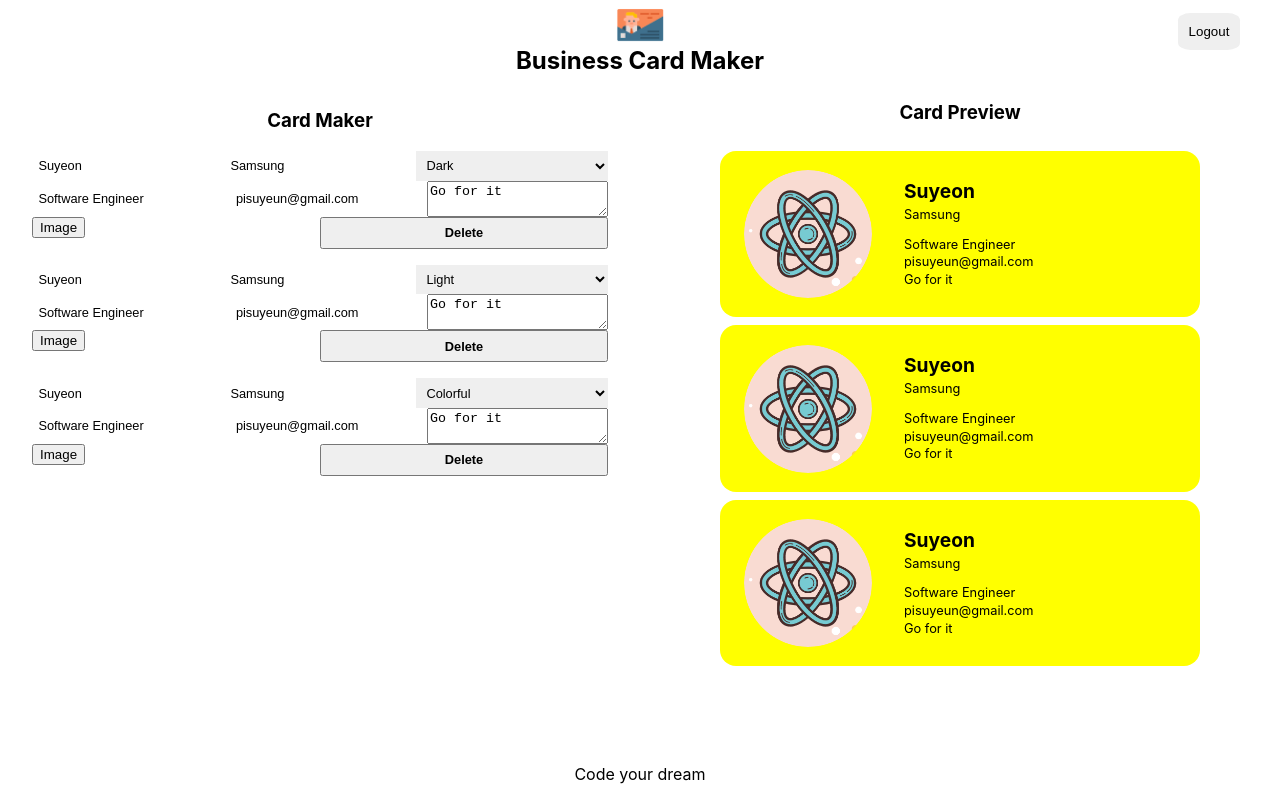
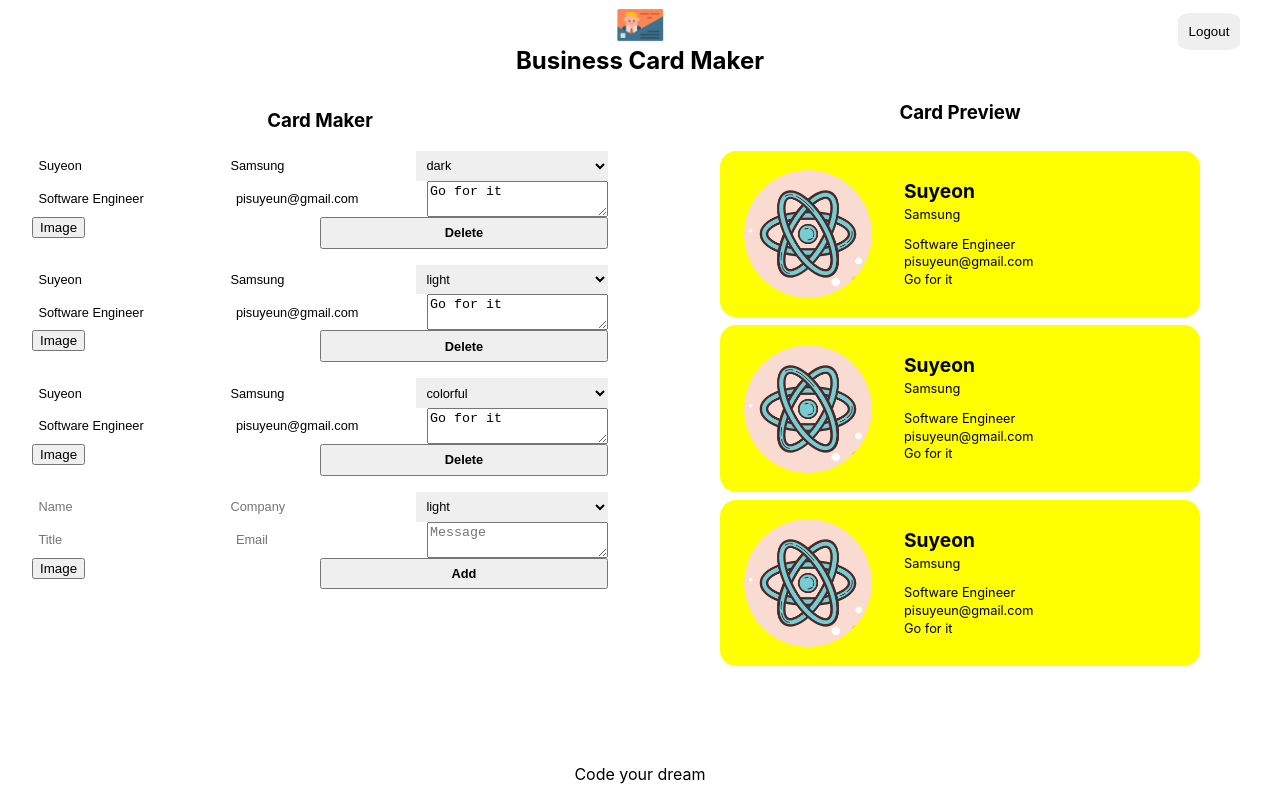
Before and after one commit to suyeonpi/card-maker, a React (Create React App) app: page /maker in a window 1280 px wide. Built offline with nearby package versions, Linux system fonts and the light colour scheme; no server answers; sample sign-in values are in the browser's storage.

Commit message:
Add card add form component

```diff
--- /dev/null
+++ b/src/components/card_add_form/card_add_form.jsx
@@ -0,0 +1,86 @@
+import React, { useRef } from "react";
+import Button from "../button/button";
+import ImageFileInput from "../image_file_input/image_file_input";
+import styles from "./card_add_form.module.css";
+
+const CardAddForm = ({ onAdd }) => {
+  const formRef = useRef();
+  const nameRef = useRef();
+  const companyRef = useRef();
+  const themeRef = useRef();
+  const titleRef = useRef();
+  const emailRef = useRef();
+  const messageRef = useRef();
+
+  const onSubmit = (e) => {
+    e.preventDefault();
+    const card = {
+      id: Date.now(), //uuid
+      name: nameRef.current.value || "",
+      company: companyRef.current.value || "",
+      theme: themeRef.current.value,
+      title: titleRef.current.value || "",
+      email: emailRef.current.value || "",
+      message: messageRef.current.value || "",
+      fileName: "",
+      fileURL: "",
+    };
+    formRef.current.reset();
+    onAdd(card);
+  };
+
+  return (
+    <form ref={formRef} className={styles.form}>
+      <input
+        ref={nameRef}
+        className={styles.input}
+        type="text"
+        name="name"
+        placeholder="Name"
+      />
+      <input
+        ref={companyRef}
+        className={styles.input}
+        type="text"
+        name="company"
+        placeholder="Company"
+      />
+      <select
+        ref={themeRef}
+        className={styles.select}
+        name="theme"
+        placeholder="Theme"
+      >
+        <option placeholder="light">light</option>
+        <option placeholder="dark">dark</option>
+        <option placeholder="colorful">colorful</option>
+      </select>
+      <input
+        ref={titleRef}
+        className={styles.input}
+        type="text"
+        name="title"
+        placeholder="Title"
+      />
+      <input
+        ref={emailRef}
+        className={styles.input}
+        type="text"
+        name="email"
+        placeholder="Email"
+      />
+      <textarea
+        ref={messageRef}
+        className={styles.textares}
+        name="message"
+        placeholder="Message"
+      />
+      <div className={styles.fileInput}>
+        <ImageFileInput />
+      </div>
+      <Button name="Add" onClick={onSubmit} />
+    </form>
+  );
+};
+
+export default CardAddForm;
--- /dev/null
+++ b/src/components/card_add_form/card_add_form.module.css
@@ -0,0 +1,45 @@
+@value makerBlack, makerWhite from '../../common/colors.css';
+
+.form {
+  display: flex;
+  width: 100%;
+  flex-wrap: wrap;
+  border-top: 1px solid makerBlack;
+  border-left: 1px solid makerBlack;
+  margin-bottom: 1em;
+}
+
+.input,
+.textarea,
+.select,
+.button,
+.fileInput {
+  font-size: 0.8rem;
+  width: 100%;
+  border: 0;
+  padding: 0.5em;
+  border-bottom: 1px solid makerBlack;
+  border-right: 1px solid makerBlack;
+  background: makerWhite;
+}
+
+.input,
+.select {
+  flex: 1 1 30%;
+}
+
+.fileInput {
+  padding: 0;
+  flex: 1 1 50%;
+}
+
+.input:focus,
+.textarea:focus,
+.select:focus,
+.button:focus {
+  outline: 0;
+}
+
+.textarea {
+  flex-basis: 100%;
+}
--- a/src/components/card_edit_form/card_edit_form.jsx
+++ b/src/components/card_edit_form/card_edit_form.jsx
@@ -15,7 +15,9 @@
     fileURL,
   } = card;
 
-  const onSubmit = () => {};
+  const onSubmit = (e) => {
+    e.preventDefault();
+  };
 
   return (
     <form className={styles.form}>
@@ -27,9 +29,9 @@
         value={company}
       />
       <select className={styles.select} name="theme" value={theme}>
-        <option value="light">Light</option>
-        <option value="dark">Dark</option>
-        <option value="colorful">Colorful</option>
+        <option value="light">light</option>
+        <option value="dark">dark</option>
+        <option value="colorful">colorful</option>
       </select>
       <input className={styles.input} type="text" name="title" value={title} />
       <input className={styles.input} type="text" name="email" value={email} />
--- a/src/components/editor/editor.jsx
+++ b/src/components/editor/editor.jsx
@@ -1,14 +1,16 @@
 import React from "react";
+import CardAddForm from "../card_add_form/card_add_form";
 import CardEditForm from "../card_edit_form/card_edit_form";
 import styles from "./editor.module.css";
 
-const Editor = ({ cards }) => {
+const Editor = ({ cards, addCard }) => {
   return (
     <section className={styles.editor}>
       <h1 className={styles.title}>Card Maker</h1>
       {cards.map((card) => {
-        return <CardEditForm card={card} />;
+        return <CardEditForm key={card.id} card={card} />;
       })}
+      <CardAddForm onAdd={addCard} />
     </section>
   );
 };
--- a/src/components/maker/maker.jsx
+++ b/src/components/maker/maker.jsx
@@ -55,11 +55,16 @@
     });
   }, []);
 
+  const addCard = (card) => {
+    const updated = [...cards, card];
+    setCards(updated);
+  };
+
   return (
     <section className={styles.maker}>
       <Header onLogout={onLogout} />
       <div className={styles.container}>
-        <Editor cards={cards} />
+        <Editor cards={cards} addCard={addCard} />
         <Preview cards={cards} />
       </div>
       <Footer />
```
